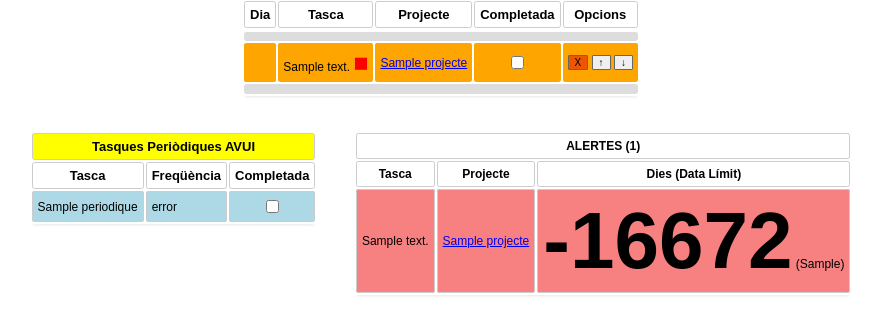
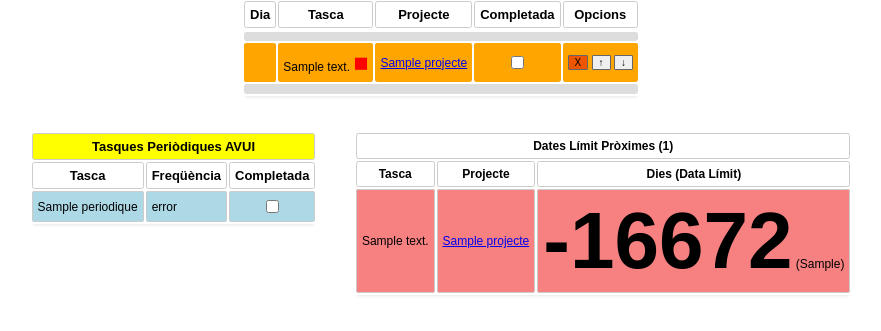
Before and after one commit to holalluis/tasques, a PHP site: page /pla.php in a window 1280 px wide. Shown: the part 142-473 px from the top of the page, without its empty margins (199-1080 px from the left). Run offline with PHP 8.4, Linux system fonts and the light colour scheme; tables that the repository leaves empty or names only in its code hold one stand-in row (values such as "Sample post"); data that the repository does not hold is empty.

Commit message:
canvi en pla

```diff
--- a/alertes.php
+++ b/alertes.php
@@ -18,7 +18,7 @@
 				ORDER BY deadline ASC";
 		$res=mysql_query($sql) or die("error");
 
-		echo "<tr><th colspan=3 title='Dates límit en els pròxims 7 dies' style=cursor:help>ALERTES (".mysql_num_rows($res).")";
+		echo "<tr><th colspan=3 title='Dates límit en els pròxims 7 dies' style=cursor:help>Dates Límit Pròximes (".mysql_num_rows($res).")";
 	?>
 	<tr><th>Tasca<th>Projecte<th>Dies (Data Límit)
 		<?php
```
